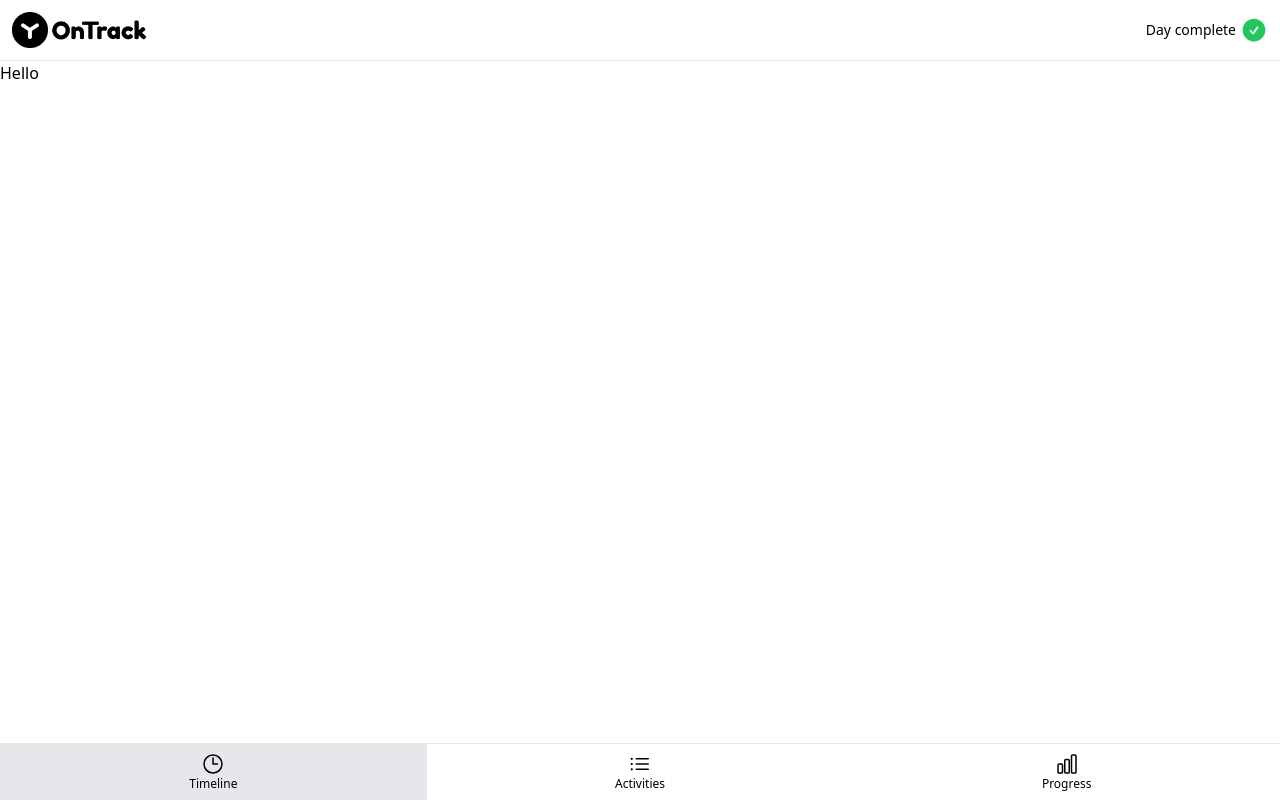
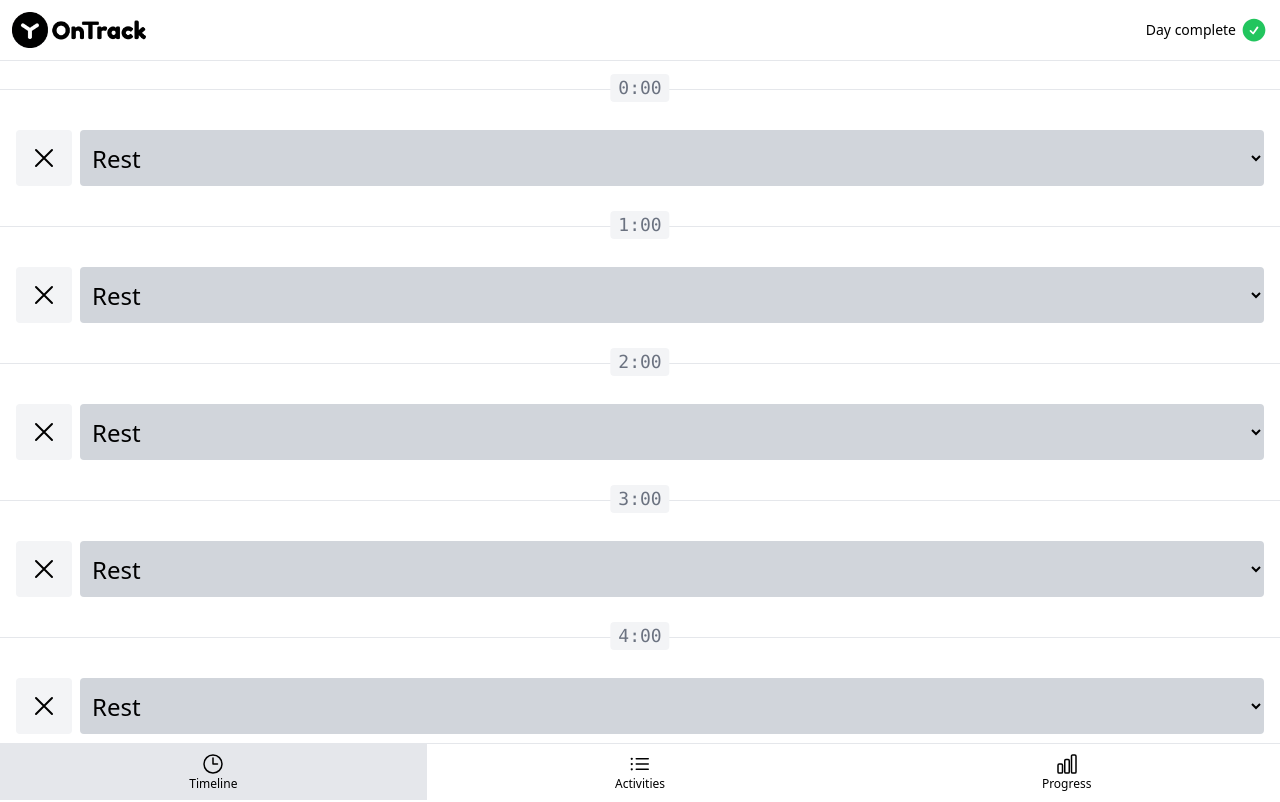
Before and after one commit to DenSLRR/ontrack, a Vue app: page /#timeline in a window 1280 px wide. Shown: the top 802 px of the page. Built offline with nearby package versions, Linux system fonts and the light colour scheme.

Commit message:
adding options

```diff
--- a/src/App.vue
+++ b/src/App.vue
@@ -2,7 +2,7 @@
     <TheHeader @go-to-progress="goTo(PAGE_PROGRESS)" @go-to-timline="goTo(PAGE_TIMELINE)" />
 
     <main class="flex flex-grow flex-col">
-        <TheTimeline v-show="currentPage === PAGE_TIMELINE" />
+        <TheTimeline :timeline-items="timelineItems" v-show="currentPage === PAGE_TIMELINE" />
         <TheActivities v-show="currentPage === PAGE_ACTIVITIES" />
         <TheProgress v-show="currentPage === PAGE_PROGRESS" />
     </main>
@@ -18,7 +18,8 @@
 import TheProgress from "./pages/TheProgress.vue";
 import { PAGE_TIMELINE, PAGE_ACTIVITIES, PAGE_PROGRESS } from "./constants.js";
 import { ref, reactive } from "vue";
-import {normalizePageHash} from './functions'
+import {normalizePageHash, generateTimelineItems} from './functions'
+
 
 const currentPage = ref(normalizePageHash());
 
@@ -29,6 +30,8 @@
 const onPageChange = (page) => {
     currentPage.value = page;
 };
+
+const timelineItems = ref(generateTimelineItems());
 </script>
 
 <style></style>
--- /dev/null
+++ b/src/components/TimelineItem.vue
@@ -0,0 +1,41 @@
+<template>
+    <li  class="relative flex flex-col gap-2 border-t border-gray-200 py-10 px-4">
+        <a href="#" :class="hourLinkClasses">{{ timelineItem.hour }}:00</a>
+        <div class="flex gap-2">
+            <button class="rounded bg-gray-100 p-3 enabled:hover:bg-gray-200 disabled:cursor-not-allowed disabled:opacity-50">
+                <XMarkIcon class="h-8"/>
+            </button>
+            <select name="" id="" class="w-full truncate rounded bg-gray-300 py-1 px-2 text-2xl">
+
+                <option  selected disabled value="">Rest</option>
+                <option v-for="(value, label) in options" :key="value" :value="value">
+                    {{ label }}
+                </option>
+
+            </select>
+        </div>
+    </li>
+</template>
+
+<script setup>
+import { XMarkIcon } from '@heroicons/vue/24/outline';
+
+   const props = defineProps(['timelineItem'])
+
+    const hourLinkClasses = [
+        'absolute -top-4 left-1/2 -translate-x-1/2 rounded px-2 font-mono text-lg ',
+        props.timelineItem.hour === new Date().getHours()
+        ? 'bg-purple-900 font-black text-white'
+        : 'bg-gray-100 text-gray-500'
+    ]
+
+    const options = [
+        {value: 1, label: 'Coding'},
+        {value: 2, label: 'Reading'},
+        {value: 3, label: 'Training'},
+    ]
+</script>
+
+<style  scoped>
+
+</style>
--- a/src/constants.js
+++ b/src/constants.js
@@ -7,6 +7,7 @@
     ChartBarIcon,
 } from "@heroicons/vue/24/outline";
 
+export const HOURS_IN_DAY = 24;
 
 export const NAV_ITEMS = {
     [PAGE_TIMELINE]: ClockIcon,
--- a/src/functions.js
+++ b/src/functions.js
@@ -1,4 +1,4 @@
-import { PAGE_TIMELINE, PAGE_ACTIVITIES, PAGE_PROGRESS } from "./constants.js";
+import { PAGE_TIMELINE, PAGE_ACTIVITIES, PAGE_PROGRESS, HOURS_IN_DAY } from "./constants.js";
 
 export function normalizePageHash() {
     const hash = window.location.hash.slice(1);
@@ -11,3 +11,13 @@
 
     return PAGE_TIMELINE;
 }
+
+
+export function generateTimelineItems() {
+    const timelineItems = []
+
+    for (let hour = 0; hour < HOURS_IN_DAY; hour++) {
+         timelineItems.push({hour})
+    }
+    return timelineItems
+}
--- a/src/pages/TheTimeline.vue
+++ b/src/pages/TheTimeline.vue
@@ -1,7 +1,18 @@
 <template>
-    <h1>Hello</h1>
+    <div class="mt-7">
+        <ul>
+            <TimelineItem v-for="timelineItem in timelineItems" :key="timelineItem.hour" :timeline-item="timelineItem"/>
+
+        </ul>
+    </div>
 </template>
 
-<script setup></script>
+<script setup>
+import TimelineItem from "../components/TimelineItem.vue";
+
+defineProps(['timelineItems'])
+
+
+</script>
 
 <style scoped></style>
```
